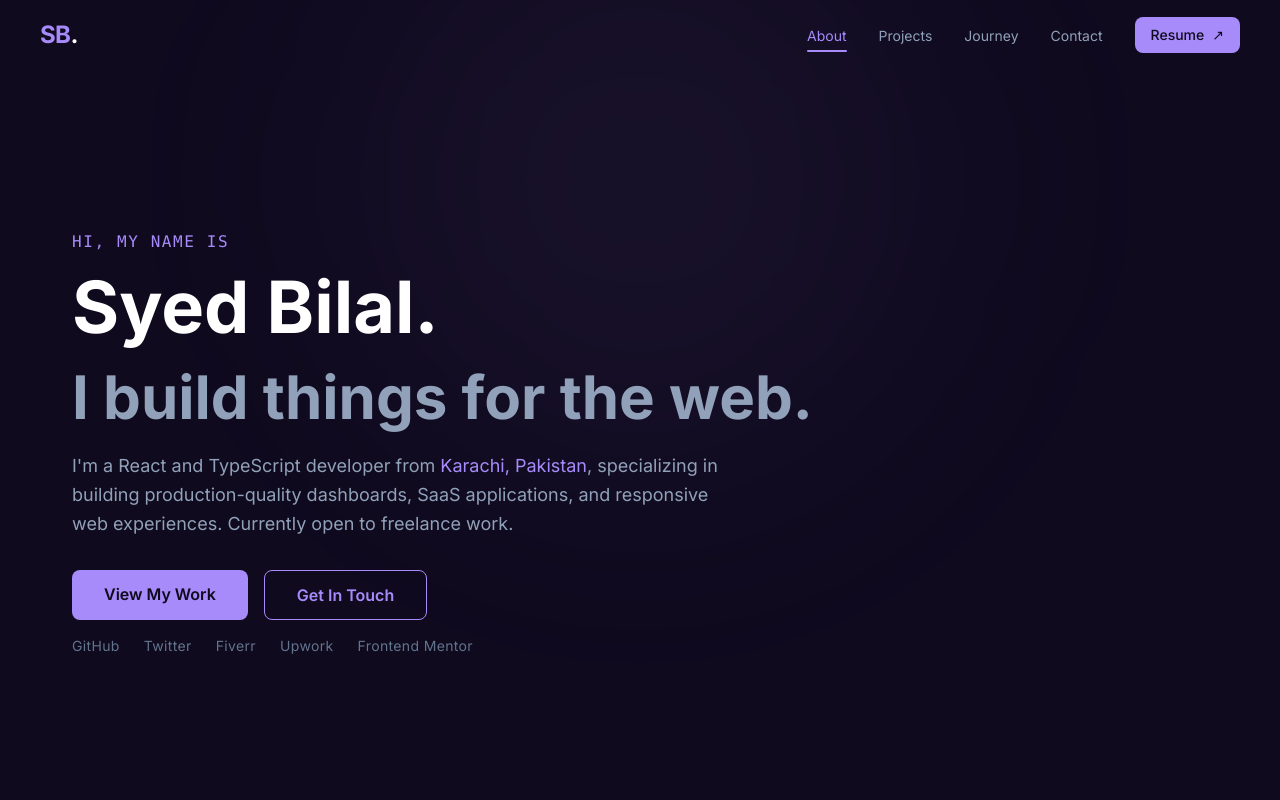
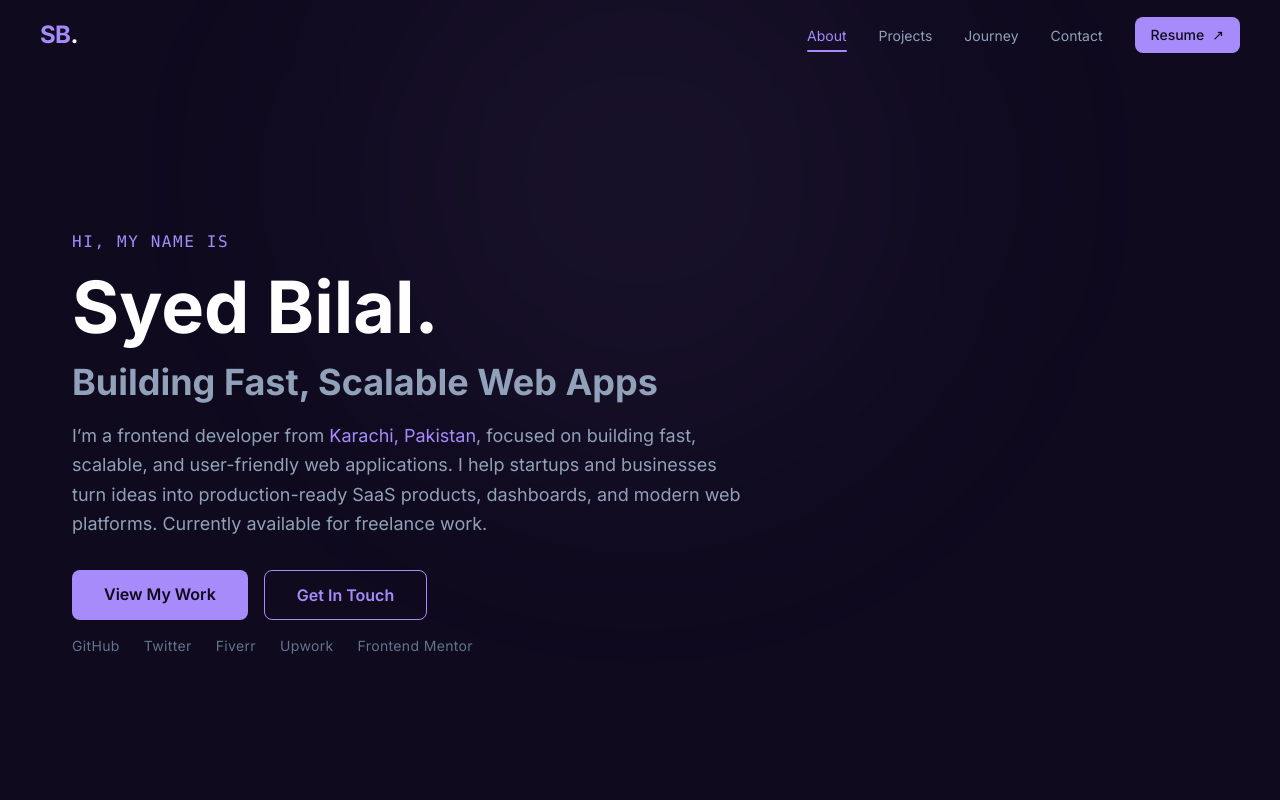
Before and after one commit to iamsyedbilal/portfolio, a Next.js app: page / in a window 1280 px wide. Shown: the top 800 px of the page. Built offline with nearby package versions, Linux system fonts and the light colour scheme.

Commit message:
feat: update Hero section with new tagline and enhanced description

```diff
--- a/components/Hero.tsx
+++ b/components/Hero.tsx
@@ -35,8 +35,8 @@ export default function Hero() {
           initial={{ opacity: 0, y: 20 }}
           animate={{ opacity: 1, y: 0 }}
           transition={{ duration: 0.5, delay: 0.3 }}
-          className="text-4xl md:text-6xl font-bold text-slate-400 mb-4 leading-tight">
-          I build things for the web.
+          className="text-2xl md:text-4xl font-bold text-slate-400 mb-4 leading-tight">
+          Building Fast, Scalable Web Apps
         </motion.h2>
 
         {/* Description */}
@@ -45,11 +45,12 @@ export default function Hero() {
           animate={{ opacity: 1, y: 0 }}
           transition={{ duration: 0.5, delay: 0.4 }}
           className="text-slate-400 text-lg max-w-2xl mb-8 leading-relaxed">
-          I&apos;m a React and TypeScript developer from{" "}
-          <span className="text-[#a78bfa]">Karachi, Pakistan</span>,
-          specializing in building production-quality dashboards, SaaS
-          applications, and responsive web experiences. Currently open to
-          freelance work.
+          I’m a frontend developer from{" "}
+          <span className="text-[#a78bfa]">Karachi, Pakistan</span>, focused on
+          building fast, scalable, and user-friendly web applications. I help
+          startups and businesses turn ideas into production-ready SaaS
+          products, dashboards, and modern web platforms. Currently available
+          for freelance work.
         </motion.p>
 
         {/* CTA Buttons */}
```
